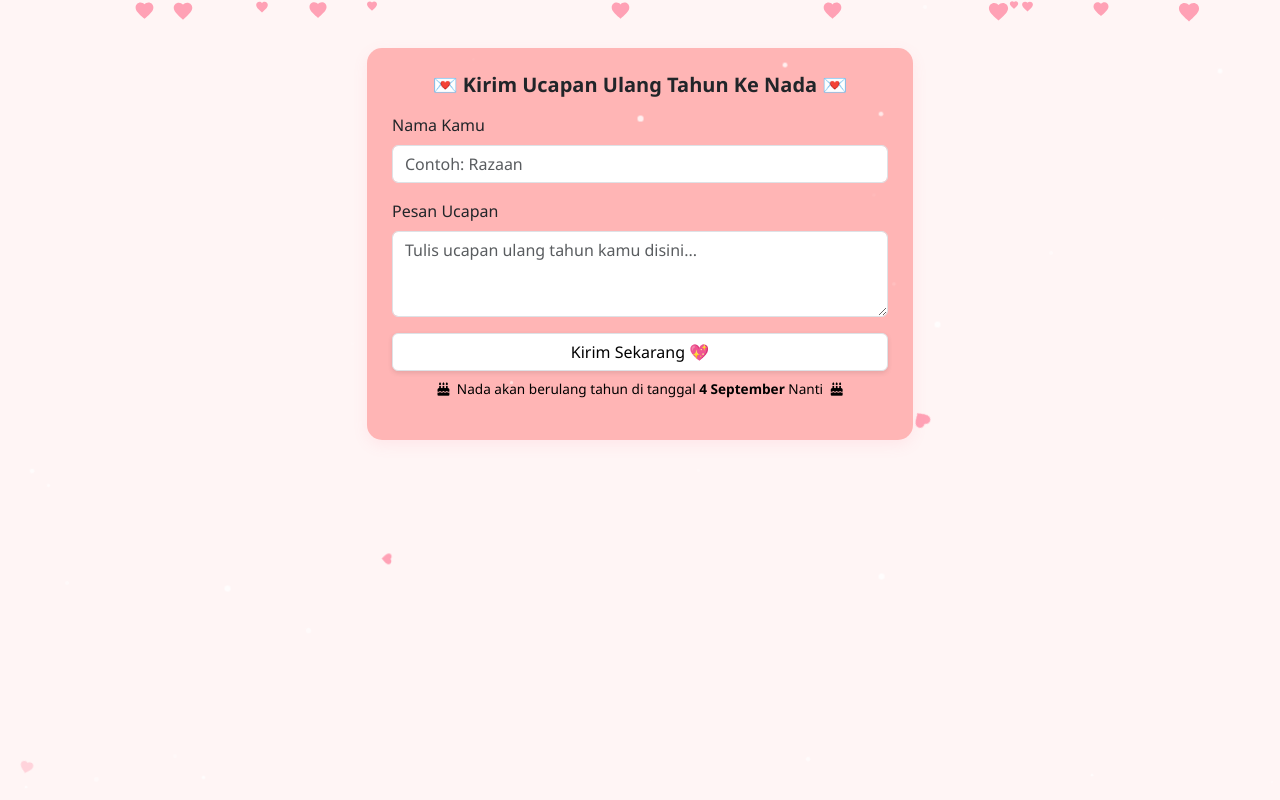
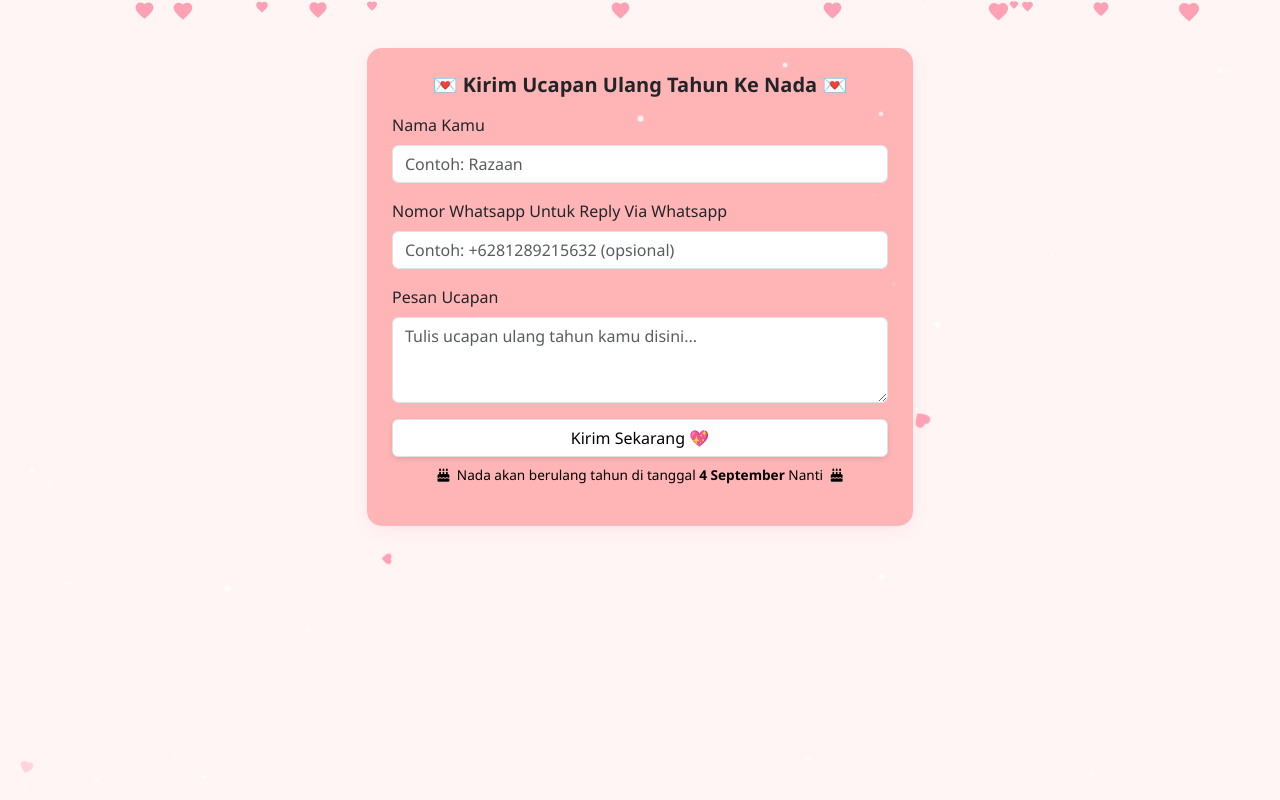
Before and after one commit to RazaanKurniawan/createucapan, a plain HTML site: page index.html in a window 1280 px wide. Drawn offline with nearby package versions, Linux system fonts and the light colour scheme.

Commit message:
Update WA

```diff
--- a/index.html
+++ b/index.html
@@ -97,6 +97,10 @@
               <input type="text" class="form-control" id="name" placeholder="Contoh: Razaan" required />
             </div>
             <div class="mb-3">
+              <label for="whatsapp" class="form-label">Nomor Whatsapp Untuk Reply Via Whatsapp</label>
+              <input type="text" id="whatsapp" placeholder="Contoh: +6281289215632 (opsional)" class="form-control">
+            </div>
+            <div class="mb-3">
               <label for="message" class="form-label">Pesan Ucapan</label>
               <textarea class="form-control" id="message" rows="3" placeholder="Tulis ucapan ulang tahun kamu disini..." required></textarea>
             </div>
@@ -192,10 +196,13 @@ const client = supabase.createClient(
 
     const message = document.getElementById('message').value.trim();
 
+    const whatsapp = document.getElementById('whatsapp').value.trim();
+
     const { error } = await client.from('messages').insert({
       name,
 
       message,
+      whatsapp,
     });
 
     if (error) {
```
